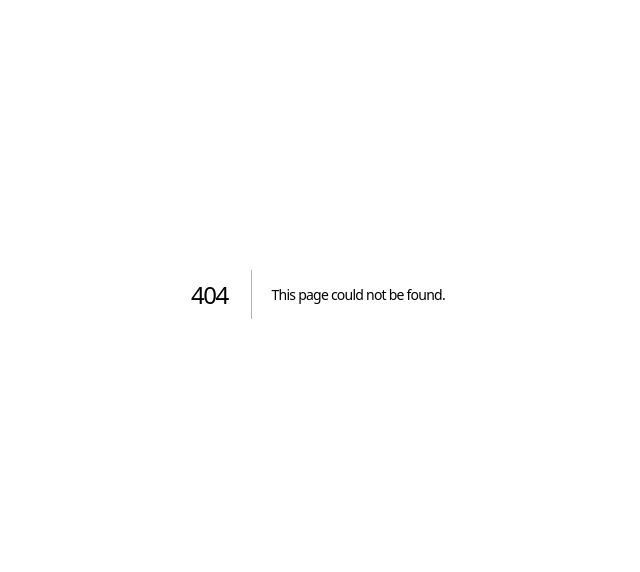
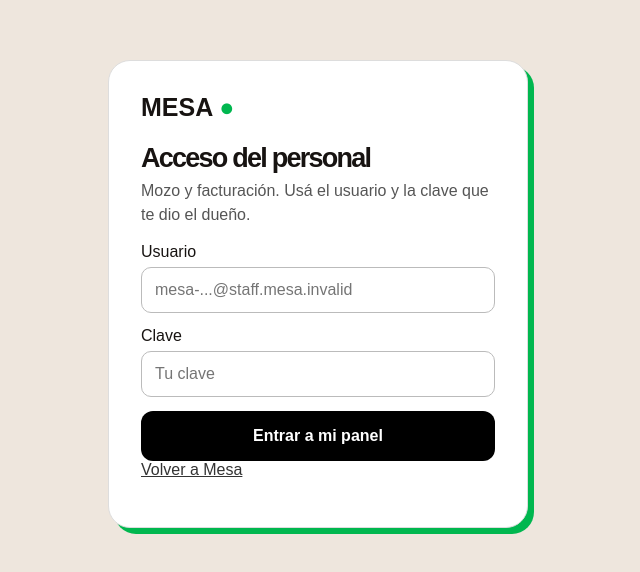
Before and after one commit to tobiasc541/restaurante-app, a Next.js app: page /personal in a window 1280 px wide. Before the commit this address had no page. Shown: the part 106-678 px from the top of the page, without its empty margins (322-962 px from the left). Built offline with nearby package versions, Linux system fonts and the light colour scheme.

Commit message:
Add dedicated staff login with username and password

```diff
--- /dev/null
+++ b/app/personal/page.tsx
@@ -0,0 +1,9 @@
+"use client";
+import {useState} from "react";
+import {createClient} from "@supabase/supabase-js";
+const sb=createClient("https://oietadzixpglmkiokihj.supabase.co","sb_publishable_lbPUme-0Y7hjHWdcdGS2nA_Miy8rnzx");
+export default function StaffAccess(){
+ const [email,setEmail]=useState(""),[pin,setPin]=useState(""),[busy,setBusy]=useState(false),[message,setMessage]=useState("");
+ const login=async()=>{setBusy(true);setMessage("");const {error}=await sb.auth.signInWithPassword({email:email.trim(),password:pin});setBusy(false);if(error){setMessage("Usuario o clave incorrectos");return}window.location.href="/"};
+ return <main style={{minHeight:"100vh",background:"#eee6dd",display:"grid",placeItems:"center",fontFamily:"Arial,sans-serif",padding:24}}><section style={{width:"100%",maxWidth:420,background:"#fff",border:"1px solid #ddd",borderRadius:22,padding:32,boxShadow:"6px 6px 0 #00b74f"}}><div style={{fontWeight:900,fontSize:25,marginBottom:24}}>MESA <span style={{color:"#00b74f"}}>●</span></div><h1 style={{fontSize:27,marginBottom:8}}>Acceso del personal</h1><p style={{color:"#555",lineHeight:1.5}}>Mozo y facturación. Usá el usuario y la clave que te dio el dueño.</p><form onSubmit={e=>{e.preventDefault();login()}} style={{display:"grid",gap:14}}><label>Usuario<input value={email} onChange={e=>setEmail(e.target.value)} autoComplete="username" required style={{width:"100%",padding:13,marginTop:6,borderRadius:10,border:"1px solid #bbb"}} placeholder="mesa-...@staff.mesa.invalid"/></label><label>Clave<input value={pin} onChange={e=>setPin(e.target.value)} type="password" autoComplete="current-password" required style={{width:"100%",padding:13,marginTop:6,borderRadius:10,border:"1px solid #bbb"}} placeholder="Tu clave"/></label><button disabled={busy} style={{background:"#000",color:"#fff",border:0,borderRadius:12,padding:16,fontWeight:800,cursor:"pointer"}}>{busy?"Ingresando...":"Entrar a mi panel"}</button></form>{message&&<p role="alert" style={{color:"#b42318"}}>{message}</p>}<p><a href="/" style={{color:"#333"}}>Volver a Mesa</a></p></section></main>
+}
```
